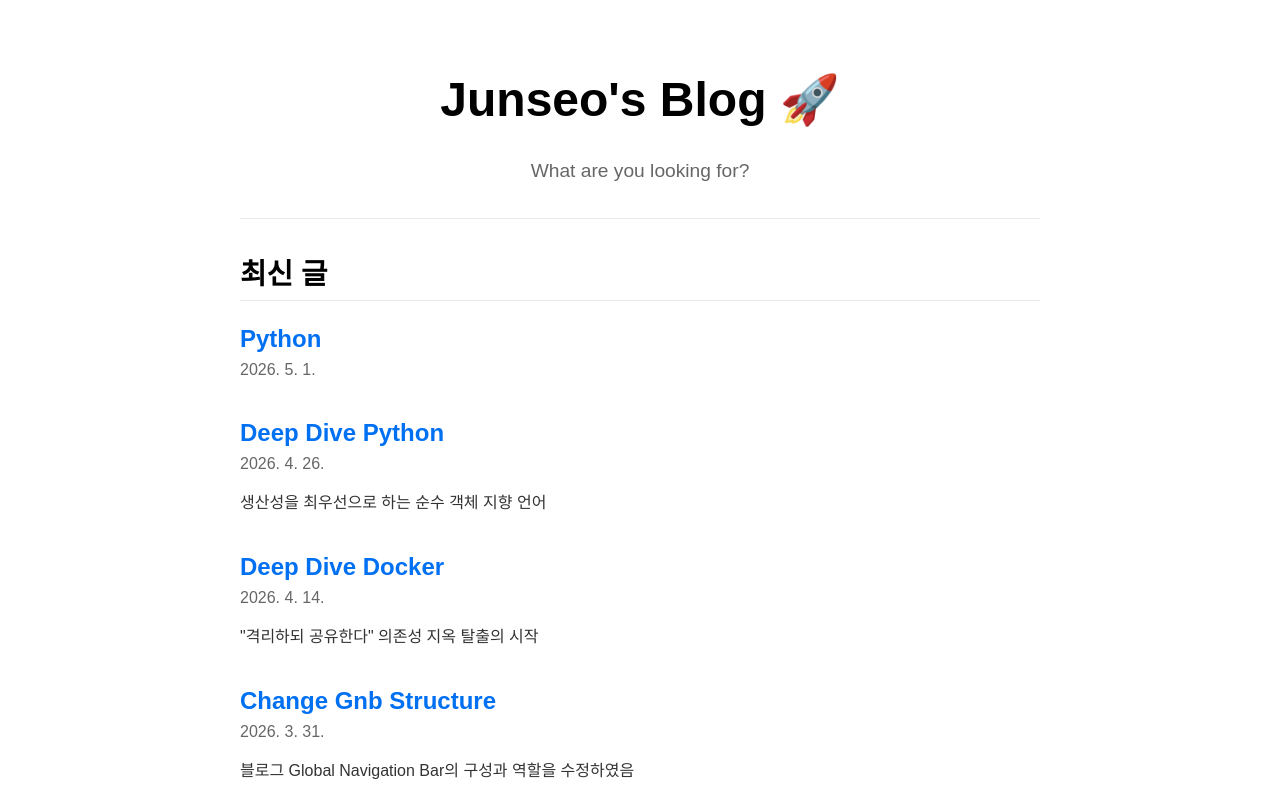
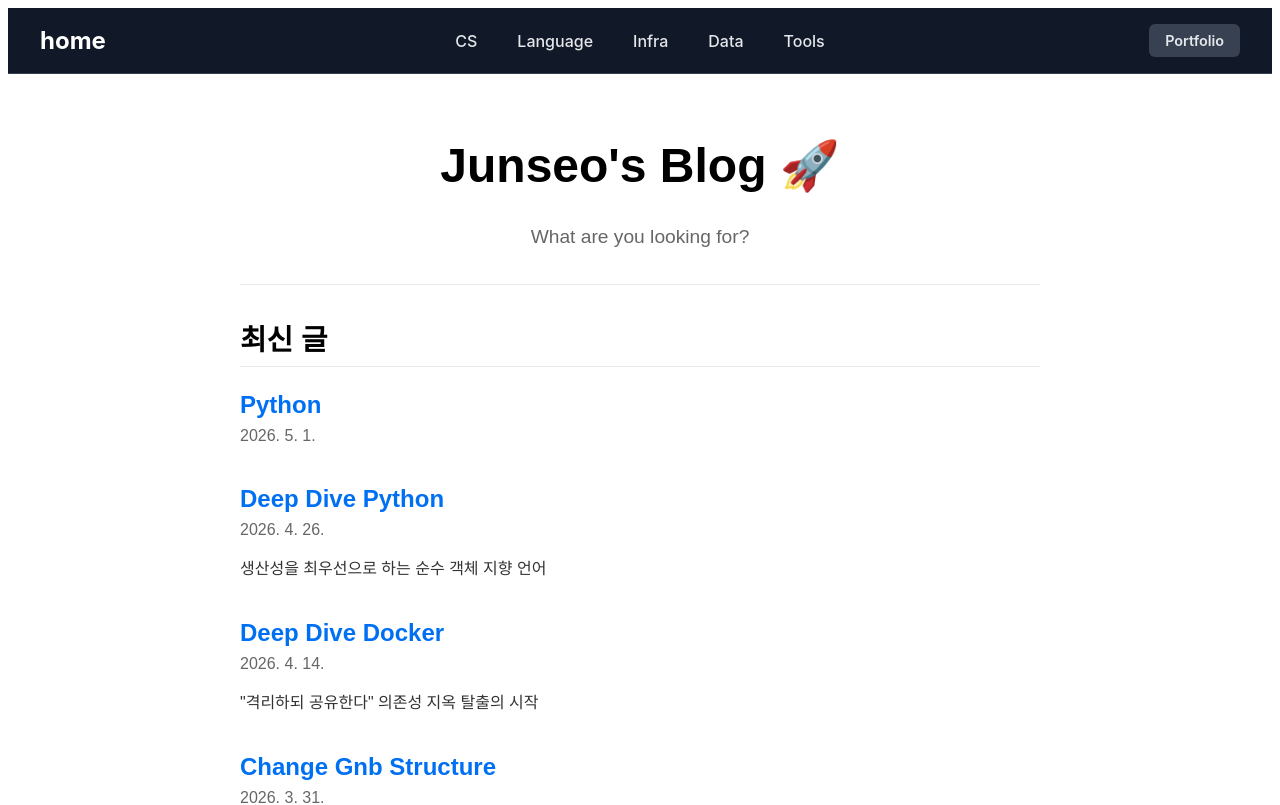
Before and after one commit to Junsesoon/junsesoon.github.io, a Next.js app: page / in a window 1280 px wide. Shown: the top 805 px of the page. Built offline with nearby package versions, Linux system fonts and the light colour scheme.

Commit message:
Add: GNB & mode toggle switch

```diff
--- a/src/app/layout.tsx
+++ b/src/app/layout.tsx
@@ -1,3 +1,5 @@
+import GNB from '../components/GNB';
+
 export default function RootLayout({
   children,
 }: {
@@ -5,7 +7,10 @@ export default function RootLayout({
 }) {
   return (
     <html lang="ko">
-      <body>{children}</body>
+      <body>
+        <GNB />
+        {children}
+      </body>
     </html>
   )
 }
--- a/src/app/page.tsx
+++ b/src/app/page.tsx
@@ -7,7 +7,6 @@ import matter from 'gray-matter';
 interface Post {
   slug: string;
   title: string;
-  summary: string;
   date: string;
   excerpt: string;
 }
--- /dev/null
+++ b/src/components/GNB.module.css
@@ -0,0 +1,69 @@
+.nav {
+  background-color: #111827; /* Tailwind gray-900 */
+  padding: 1rem 2rem;
+  display: grid;
+  grid-template-columns: 1fr auto 1fr;
+  align-items: center;
+  border-bottom: 1px solid #374151; /* Tailwind gray-700 */
+  font-family: -apple-system, BlinkMacSystemFont, "Segoe UI", Roboto, "Helvetica Neue", Arial, sans-serif;
+}
+
+.logo {
+  color: #fff;
+  text-decoration: none;
+  font-size: 1.5rem;
+  font-weight: 700; /* bold */
+  transition: opacity 0.2s ease;
+}
+
+.logo:hover {
+  opacity: 0.8;
+}
+
+.navLeft {
+  justify-self: start;
+}
+
+.navRight {
+  justify-self: end;
+  display: flex;
+  align-items: center;
+}
+.navLinks {
+  display: flex;
+  gap: 2.5rem;
+}
+
+.link {
+  color: #E5E7EB; /* Tailwind gray-200, 더 진하게 */
+  text-decoration: none;
+  font-size: 1rem;
+  font-weight: 500; /* 조금 더 두껍게 */
+  transition: color 0.2s ease;
+}
+
+.link:hover {
+  color: #fff;
+}
+
+.link.active {
+  color: #fff;
+  font-weight: 700; /* 더 두껍게 */
+}
+
+.toggleButton {
+  background-color: #374151; /* Tailwind gray-700 */
+  border: none;
+  color: #E5E7EB; /* Tailwind gray-200 */
+  padding: 0.5rem 1rem;
+  cursor: pointer;
+  font-family: inherit;
+  font-size: 0.9rem;
+  border-radius: 6px;
+  font-weight: 600; /* 더 두껍게 */
+  transition: background-color 0.2s ease;
+}
+
+.toggleButton:hover {
+  background-color: #4B5563; /* Tailwind gray-600 */
+}
--- /dev/null
+++ b/src/components/GNB.tsx
@@ -0,0 +1,76 @@
+'use client';
+
+import Link from 'next/link';
+import React, { useState } from 'react';
+import { usePathname } from 'next/navigation';
+import styles from './GNB.module.css';
+
+// 개발자 제어 영역: 모드 전환 버튼의 가시성을 제어합니다.
+const ENABLE_MODE_TOGGLE = true; // 이 값을 false로 바꾸면 버튼이 사라집니다.
+
+const GNB: React.FC = () => {
+  const [mode, setMode] = useState<'blog' | 'portfolio'>('blog');
+
+  const pathname = usePathname();
+  const blogLinks = [
+    { href: '/cs', text: 'CS' },
+    { href: '/language', text: 'Language' },
+    { href: '/infra', text: 'Infra' },
+    { href: '/data', text: 'Data' },
+    { href: '/tools', text: 'Tools' },
+  ];
+
+  const portfolioLinks = [
+    { href: '/about', text: 'About' },
+    { href: '/project', text: 'Project' },
+    { href: '/skill', text: 'Skill' },
+    { href: '/trouble-shotting', text: 'Trouble shotting' },
+    { href: '/decision', text: 'Decision' },
+  ];
+
+  const currentLinks = mode === 'blog' ? blogLinks : portfolioLinks;
+
+  return (
+    <nav className={styles.nav}>
+      <div className={styles.navLeft}>
+        <Link href="/" className={styles.logo}>
+          home
+        </Link>
+      </div>
+      <div className={styles.navLinks}>
+        {currentLinks.map(link => (
+          <Link
+            key={link.href}
+            href={link.href}
+            className={`${styles.link} ${pathname === link.href ? styles.active : ''}`}
+          >
+            {link.text}
+          </Link>
+        ))}
+      </div>
+      <div className={styles.navRight}>
+        {/* ENABLE_MODE_TOGGLE 값에 따라 모드 전환 버튼 그룹 렌더링 */}
+        {ENABLE_MODE_TOGGLE && (
+          <>
+            {mode !== 'blog' && (
+              <button
+                className={styles.toggleButton}
+                onClick={() => setMode('blog')}>
+                Blog
+              </button>
+            )}
+            {mode !== 'portfolio' && (
+              <button
+                className={styles.toggleButton}
+                onClick={() => setMode('portfolio')}>
+                Portfolio
+              </button>
+            )}
+          </>
+        )}
+      </div>
+    </nav>
+  );
+};
+
+export default GNB;
--- a/template/footer.html
+++ /dev/null
@@ -1 +0,0 @@
-<p>© 2026 junseo tech blog. All rights reserved.</p>
```
Also changed, not shown: template/header.html (deleted, +0 -23 lines), template/post-decision-v1.md (deleted, +0 -24 lines), template/post-project-overview-v1.md (deleted, +0 -27 lines), template/post-skill-v3.md (deleted, +0 -18 lines), template/post-trouble-v1.md (deleted, +0 -21 lines), template/readme.md (deleted).
